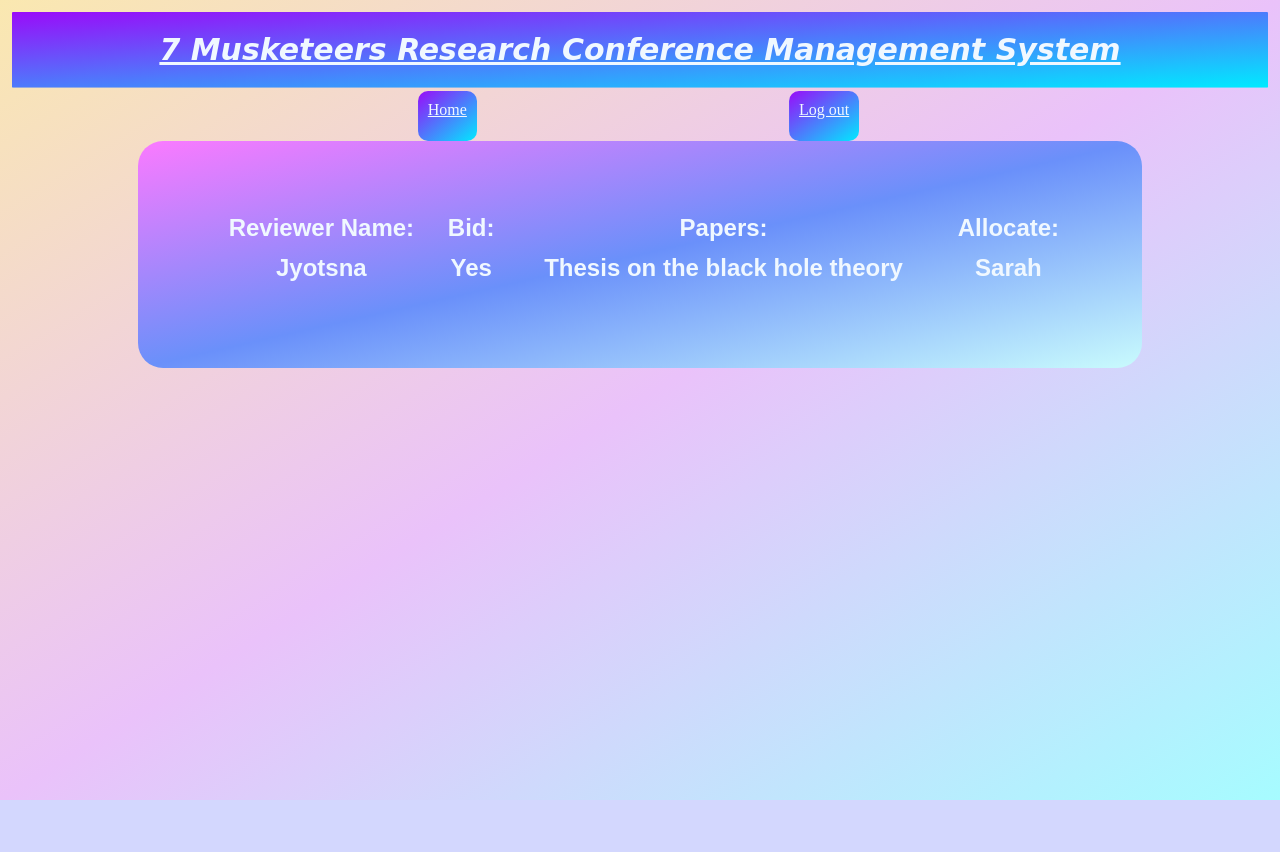
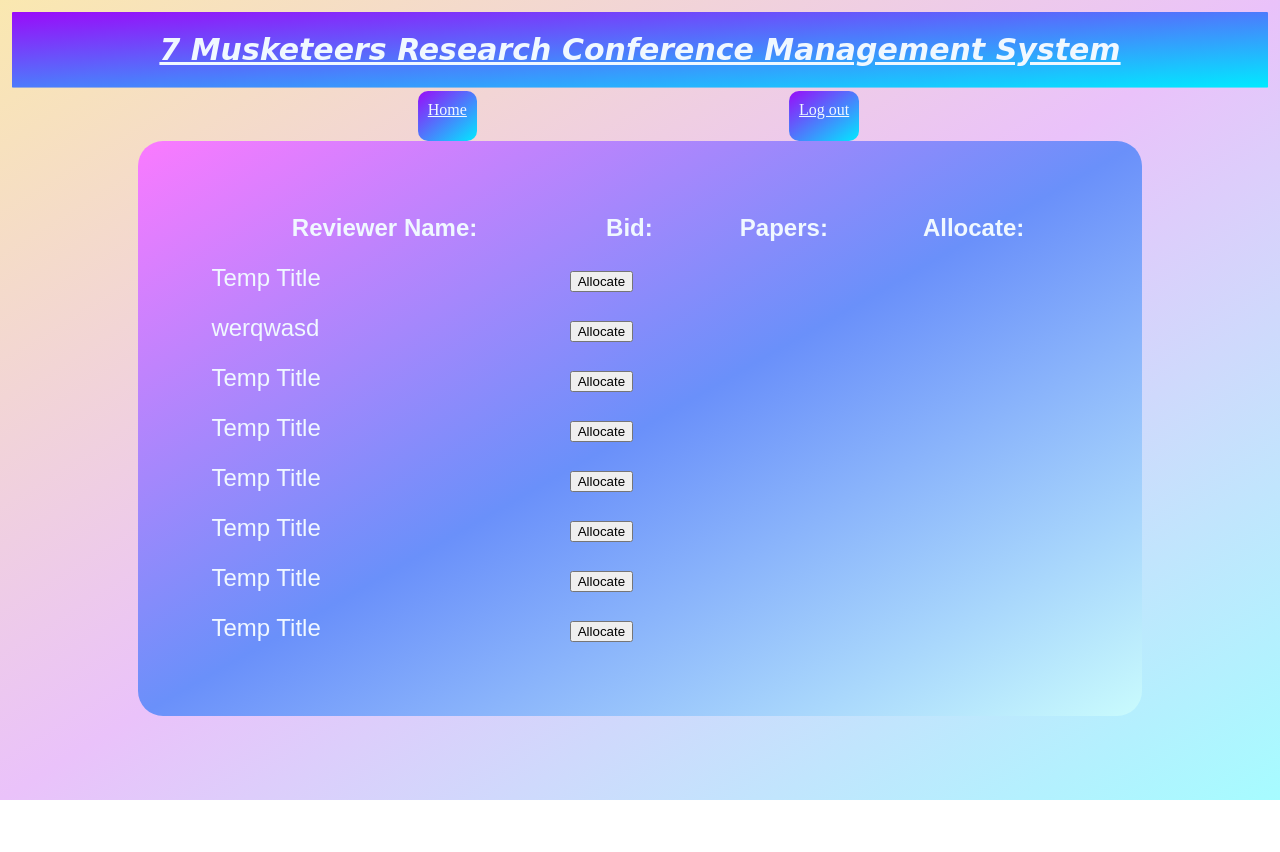
Before and after one commit to hariniprakash296/314Website-for-Research-paper-submissions, a Django app: template Conference_Management_System_Django/main/templates/conferencechair_listreviewers.html in a window 1280 px wide. Before the commit the page ends 800 px from the top, so only its background shows below. Run offline with Django 3.2, Linux system fonts and the light colour scheme; data comes from the database, SQL or seed files in the repository; tables that the repository leaves empty hold one stand-in row (values such as "Sample post"); the template is opened without the code that fills it: values that come from a table or form of the project are taken from there, most other values are stand-ins (such as "Sample title", 1, 10 or a date in 2020); lists and menus that the app fills with data are empty.

Commit message:
Allocate is there, linking does not work still

```diff
--- a/Conference_Management_System_Django/main/templates/conferencechair_listreviewers.html
+++ b/Conference_Management_System_Django/main/templates/conferencechair_listreviewers.html
@@ -12,16 +12,22 @@
         <th>Papers:</th>
         <th>Allocate:</th>
     </tr>
-    <tr>
-        <th>Jyotsna</th>
-        <th>Yes</th>
-        <th>Thesis on the black hole theory</th>
-        <th>Sarah</th>
-    </tr>
-    {% for paper in authored_papers%}
-    <tr>
-        <td></td>
-    </tr>
+    {% for paper in papers%}
+        <tr>
+            <form action="conferencechair_view_reviewers" method="post">
+                {% csrf_token %}
+                <input type="hidden" name="paper_id" value = {{paper.paper_id}}>
+                <tr>
+                    <td>
+                        {{ paper.paper_name }}
+                    </td>
+                    <td>
+                        <input type="submit" value="Allocate" style="align: center;">
+                    </td>
+                </tr>
+
+            </form>
+        </tr>
     {% endfor %}
 </table>
 {% endblock content %}
--- a/Conference_Management_System_Django/main/templates/conferencechair_listsubmittedpapers.html
+++ b/Conference_Management_System_Django/main/templates/conferencechair_listsubmittedpapers.html
@@ -10,7 +10,7 @@
     </tr>
     {% for paper in papers%}
         <tr>
-            <form action="conferencechair_AllocatePaper" method="post">
+            <form action="conferencechair_view_reviewers" method="post">
                 {% csrf_token %}
                 <input type="hidden" name="paper_id" value = {{paper.paper_id}}>
                 <tr>
@@ -18,7 +18,9 @@
                         {{ paper.paper_name }}
                     </td>
                     <td>
-                        <input type="submit" value="conferencechair_AllocatePaper" style="align: center;">
+                        <a href="conferencechair_listreviewers.html">
+                        <input type="submit" value="Allocate" style="align: center;">
+                        </a>
                     </td>
                 </tr>
 
```
